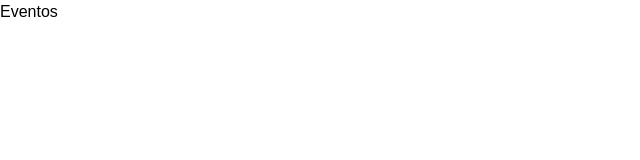
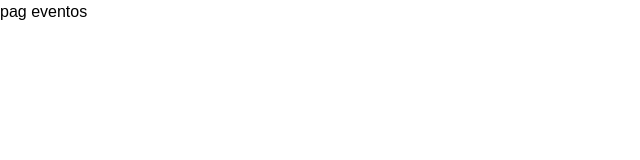
Before and after one commit to kevin-Bejarano-Aviles/api-proyecto-valtech, a React (Create React App) app in the folder front/: page /eventos in a window 1280 px wide. Shown: the top 160 px of the page, without its empty margins (0-640 px from the left). Built offline with nearby package versions, Linux system fonts and the light colour scheme.

Commit message:
Creacion de pag eventos

```diff
--- a/front/db.json
+++ b/front/db.json
@@ -29,9 +29,12 @@
       "id": 6,
       "email": "Karley_Dach@jasper.info",
       "password": "963852741"
+    },
+    {
+      "id": 11,
+      "email": "devjump123",
+      "password": "12345678"
     }
   ],
-  "oriented": [
-
-  ]
+  "oriented": []
 }
--- a/front/src/App.js
+++ b/front/src/App.js
@@ -12,6 +12,8 @@ import  Footer from './components/Footer'
 import Error from './pages/Error';
 import Proposal from './components/Proposal'
 import ProposalBox from './components/ProposalBox';
+import Events from './pages/Events';
+
 
 function App() {
   return (
@@ -27,7 +29,7 @@ function App() {
       <Route path='/orientados/:id' element={<p>Orientado</p>} />
       <Route path='/orientados/:id/asignar-orientador' element={<p>Asignar Orientador</p>} />
 
-      <Route path='/eventos' element={<p>Eventos</p>} />
+      <Route path='/eventos' element={<Events/>} />
       <Route path='/eventos/crear-evento' element={<p>Crear Evento</p>} />
 
       <Route path={'/*'} element={<div>Not Found</div>} />
--- /dev/null
+++ b/front/src/pages/Events.jsx
@@ -0,0 +1,9 @@
+function Events() {
+    return (
+        <>
+            <h1>pag eventos</h1>
+        </>
+     );
+}
+
+export default Events;
--- a/front/src/pages/LoginPage.jsx
+++ b/front/src/pages/LoginPage.jsx
@@ -1,5 +1,5 @@
 import axios from "axios";
-import adminServices from '../services/admins';
+import adminServices from '../services/admins'; //
 import { useEffect, useState } from "react";
 import Button from "../components/Button";
 import ilustration from '../img/ilustration.svg';
@@ -20,11 +20,11 @@ function LoginPage() {
     password:''
   });
 
+  //I need to validate the user and control the messages
   const alerta = (e)=>{
     e.preventDefault();
     //
     adminServices.postData(datos)
-    //me manda los datos al servidor falso
   }
 
   const handleInput= (ev)=>{
@@ -56,8 +56,6 @@ function LoginPage() {
   },[datos])
 
 
-  //viendo si lo que pido me lo tira por consola
-
   return (
     <div className="flex">
 
```
